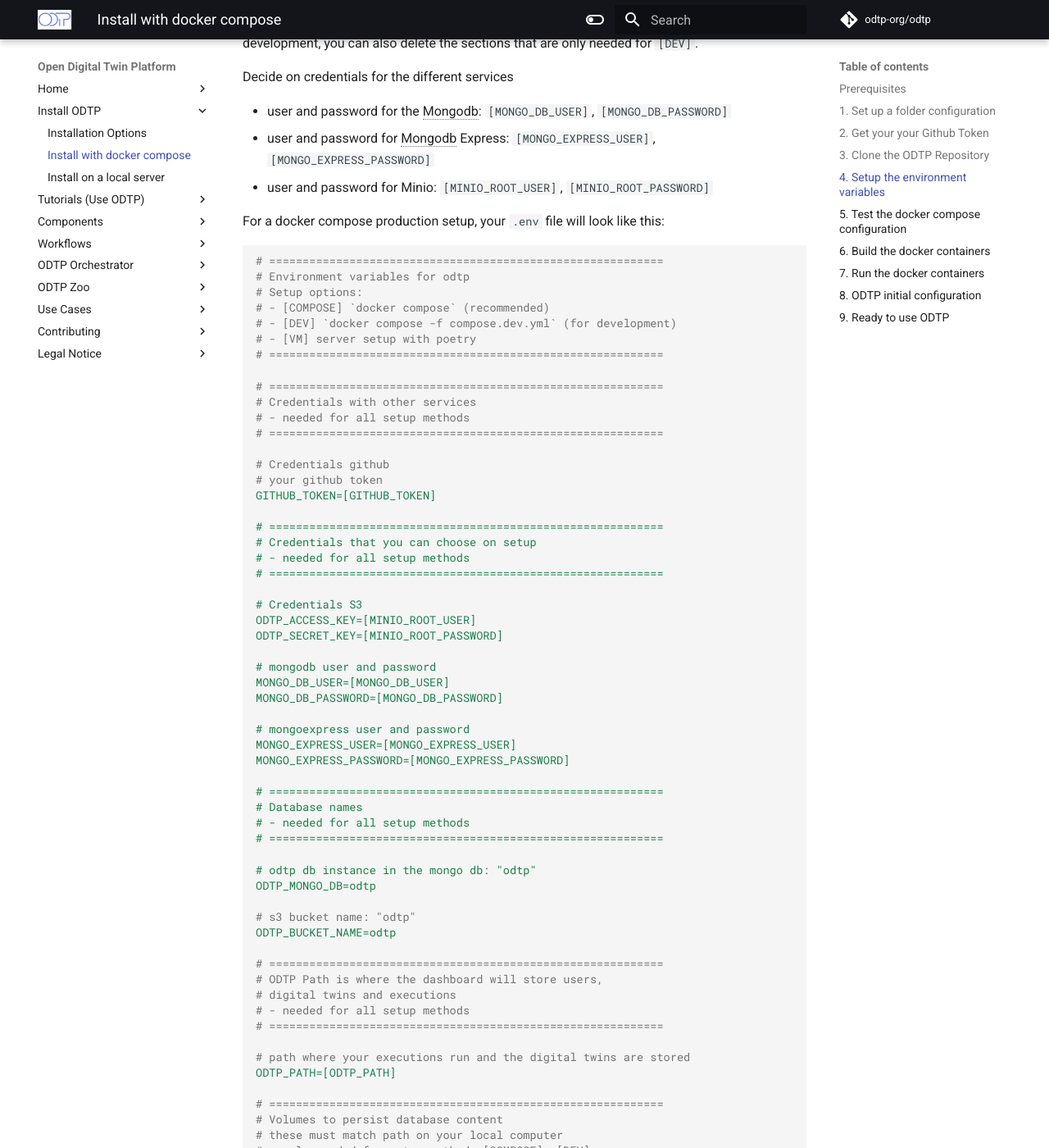
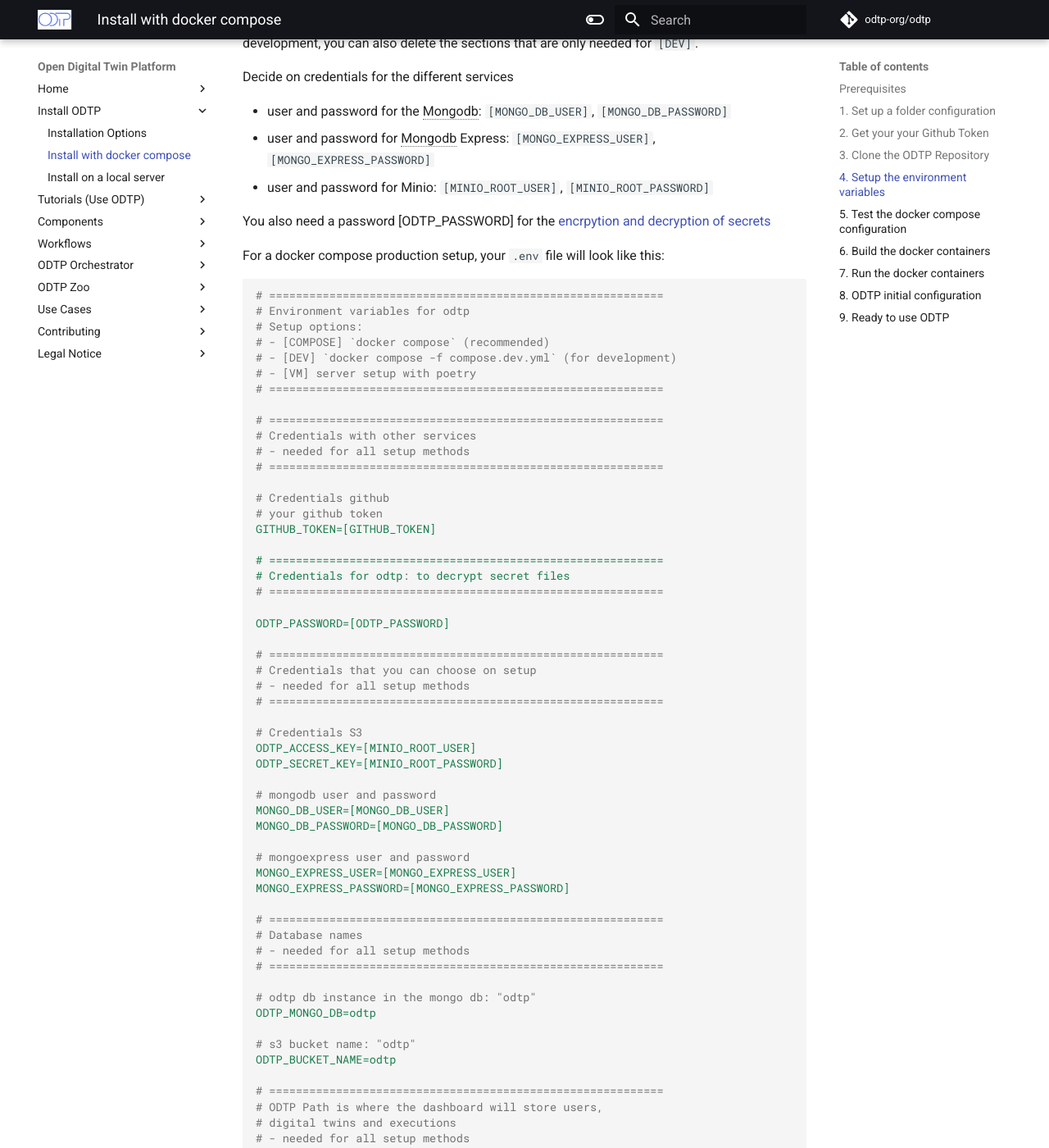
Before and after one commit to odtp-org/odtp-manuals, an MkDocs documentation site: the page built from docs/installation/docker-compose_install.md, in a window 1280 px wide and 1400 px high, scrolled down 2531 px. Shown: the whole window at 82% size. Built offline with MkDocs 1.6.1 and Material for MkDocs 9.7.7, drawn with Linux system fonts in a browser that asks for light colours; a script that is not in the unit is left out; comment, search, counter and statistics services are not loaded.

Commit message:
fix: document ODTP password

````diff
--- a/docs/installation/docker-compose_install.md
+++ b/docs/installation/docker-compose_install.md
@@ -92,6 +92,8 @@ Decide on credentials for the different services
 - user and password for Mongodb Express: `[MONGO_EXPRESS_USER]`, `[MONGO_EXPRESS_PASSWORD]`
 - user and password for Minio: `[MINIO_ROOT_USER]`, `[MINIO_ROOT_PASSWORD]`
 
+You also need a password [ODTP_PASSWORD] for the [encrpytion and decryption of secrets](../tutorials/users.md#upload-secrets)
+
 For a docker compose production setup, your `.env` file will look like this:
 
 ```yaml
@@ -111,6 +113,12 @@ For a docker compose production setup, your `.env` file will look like this:
 # Credentials github
 # your github token
 GITHUB_TOKEN=[GITHUB_TOKEN]
+
+# ===========================================================
+# Credentials for odtp: to decrypt secret files
+# ===========================================================
+
+ODTP_PASSWORD=[ODTP_PASSWORD]
 
 # ===========================================================
 # Credentials that you can choose on setup
````
